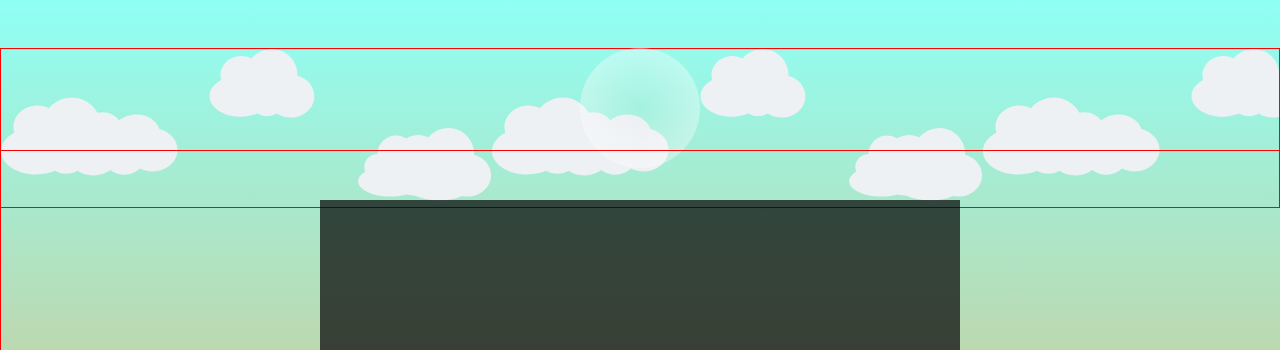
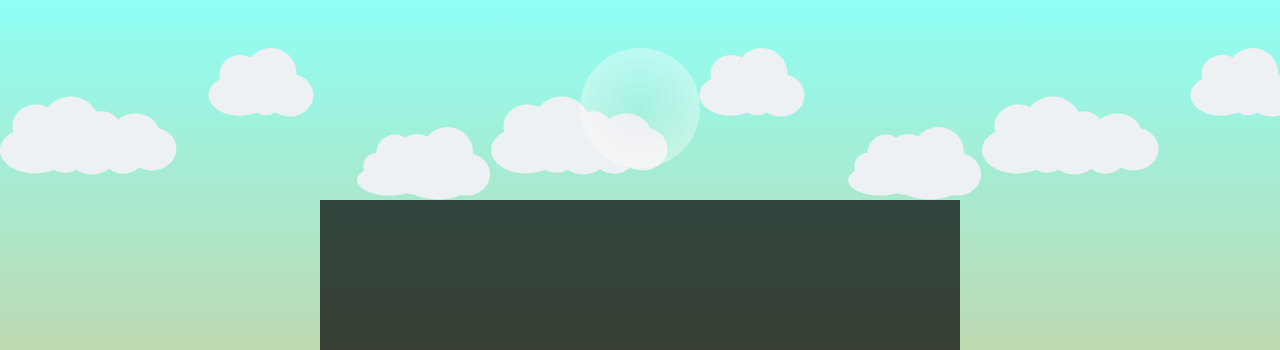
Before and after one commit to Mallik995/Js-aaps, a plain HTML site: page CarCloudTravel/components/index.html in a window 1280 px wide. Shown: the top 350 px of the page. Drawn offline with Linux system fonts and the light colour scheme.

Commit message:
border lines removed

```diff
--- a/CarCloudTravel/components/style.css
+++ b/CarCloudTravel/components/style.css
@@ -39,7 +39,7 @@ body{
     height:160px;
     background-repeat: repeat-x;
     margin-top:3em;
-    border: 1px solid red;
+    /* border: 1px solid red; */
 
 }
 .road{
@@ -49,7 +49,7 @@ body{
     background-repeat: repeat-x;
     position: absolute;
     bottom: 0;
-    border: 1px solid red;
+    /* border: 1px solid red; */
 
 }
 
```
